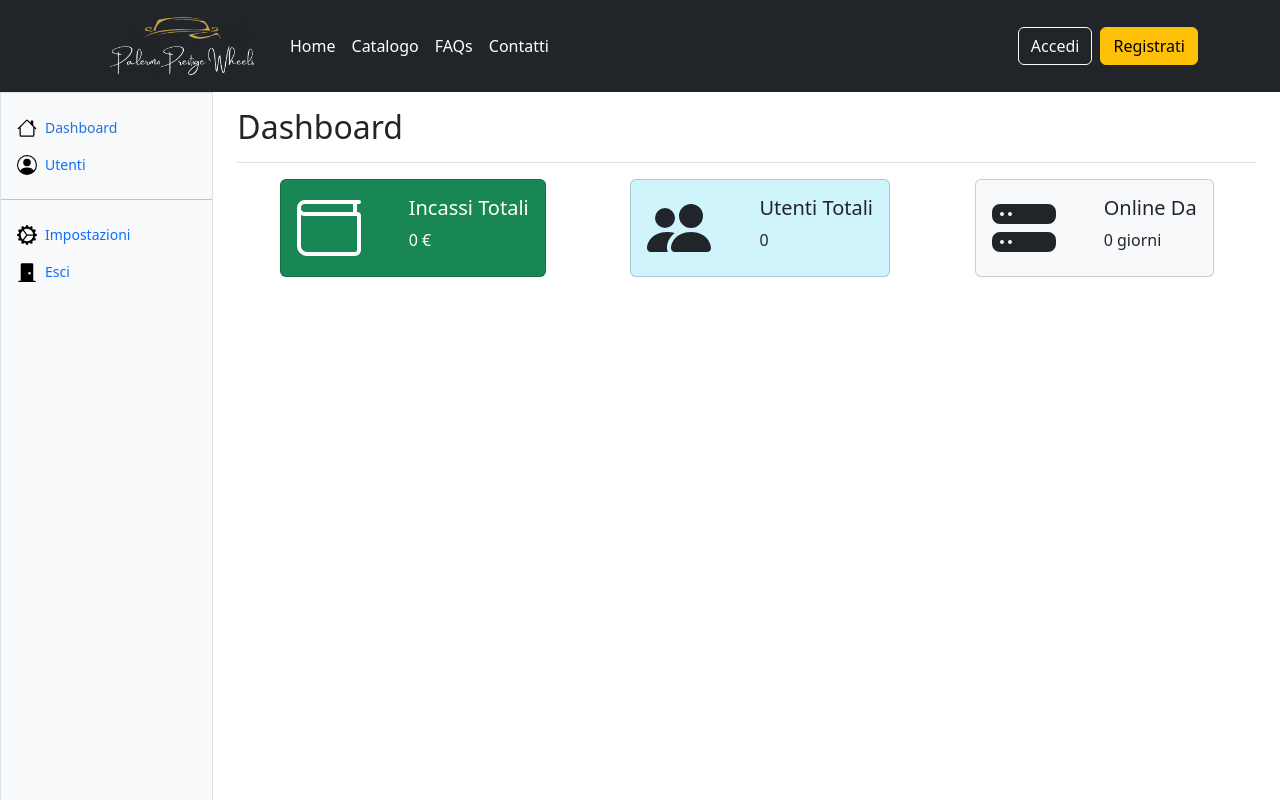
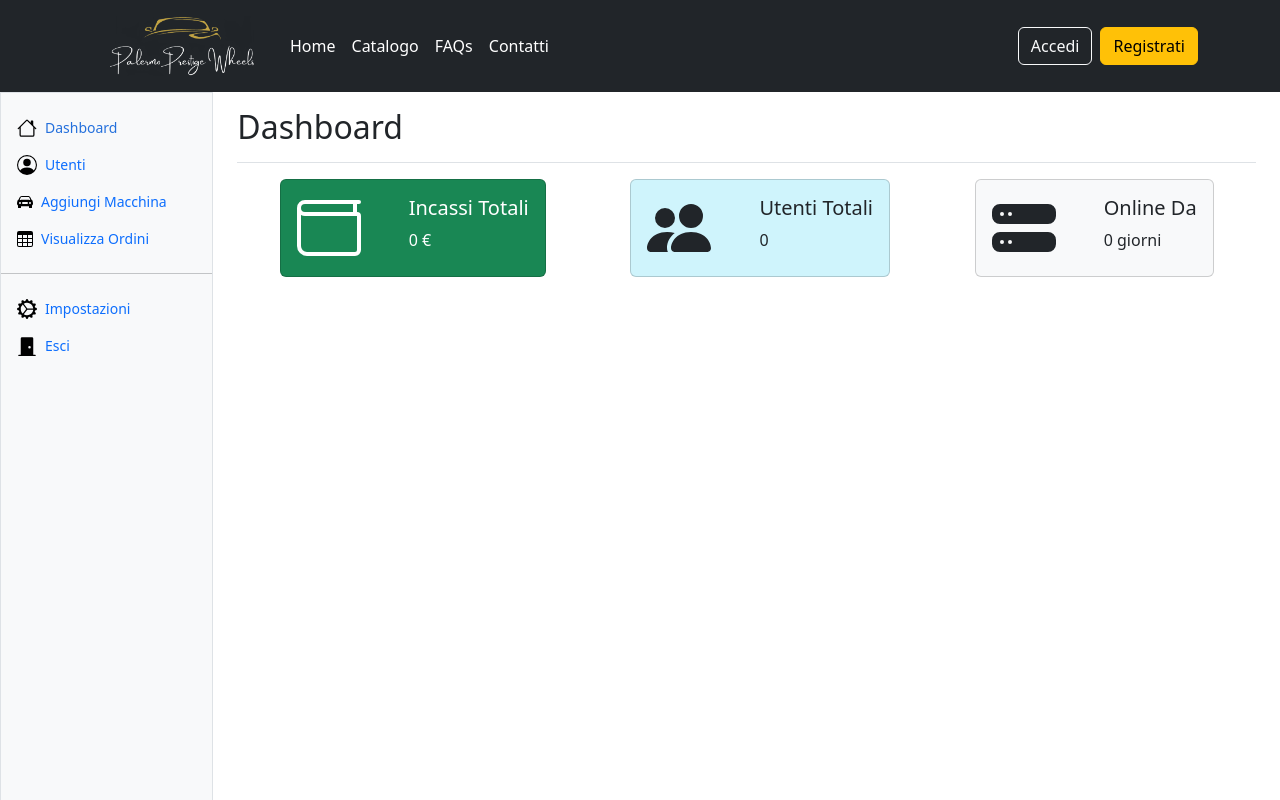
Before and after one commit to Samson270/AutonoleggioFrontend, an Angular app: page /admin-page in a window 1280 px wide. Shown: the top 800 px of the page. Built offline with nearby package versions, Linux system fonts and the light colour scheme.

Commit message:
fix dashboard admin

```diff
--- a/src/app/Components/admin-page/admin-page.component.html
+++ b/src/app/Components/admin-page/admin-page.component.html
@@ -11,7 +11,7 @@
                 <div class="offcanvas-body d-md-flex flex-column p-0 pt-lg-3 overflow-y-auto">
                     <ul class="nav flex-column">
                         <li class="nav-item">
-                            <a class="nav-link d-flex align-items-center gap-2 active" aria-current="page" href="#">
+                            <a routerLink="admin-page" class="nav-link d-flex align-items-center gap-2 active" aria-current="page" href="#">
                                 <svg xmlns="http://www.w3.org/2000/svg" width="20" height="20" fill="black"
                                     class="bi bi-house" viewBox="0 0 16 16">
                                     <path
@@ -29,6 +29,22 @@
                                         d="M0 8a8 8 0 1 1 16 0A8 8 0 0 1 0 8zm8-7a7 7 0 0 0-5.468 11.37C3.242 11.226 4.805 10 8 10s4.757 1.225 5.468 2.37A7 7 0 0 0 8 1z" />
                                 </svg>
                                 Utenti
+                            </a>
+                        </li>
+                        <li class="nav-item">
+                            <a class="nav-link d-flex align-items-center gap-2" href="#">
+                                <svg xmlns="http://www.w3.org/2000/svg" width="16" height="16" fill="black" class="bi bi-car-front-fill" viewBox="0 0 16 16">
+                                    <path d="M2.52 3.515A2.5 2.5 0 0 1 4.82 2h6.362c1 0 1.904.596 2.298 1.515l.792 1.848c.075.175.21.319.38.404.5.25.855.715.965 1.262l.335 1.679c.033.161.049.325.049.49v.413c0 .814-.39 1.543-1 1.997V13.5a.5.5 0 0 1-.5.5h-2a.5.5 0 0 1-.5-.5v-1.338c-1.292.048-2.745.088-4 .088s-2.708-.04-4-.088V13.5a.5.5 0 0 1-.5.5h-2a.5.5 0 0 1-.5-.5v-1.892c-.61-.454-1-1.183-1-1.997v-.413a2.5 2.5 0 0 1 .049-.49l.335-1.68c.11-.546.465-1.012.964-1.261a.807.807 0 0 0 .381-.404l.792-1.848ZM3 10a1 1 0 1 0 0-2 1 1 0 0 0 0 2Zm10 0a1 1 0 1 0 0-2 1 1 0 0 0 0 2ZM6 8a1 1 0 0 0 0 2h4a1 1 0 1 0 0-2H6ZM2.906 5.189a.51.51 0 0 0 .497.731c.91-.073 3.35-.17 4.597-.17 1.247 0 3.688.097 4.597.17a.51.51 0 0 0 .497-.731l-.956-1.913A.5.5 0 0 0 11.691 3H4.309a.5.5 0 0 0-.447.276L2.906 5.19Z"/>
+                                  </svg>
+                                Aggiungi Macchina
+                            </a>
+                        </li>
+                        <li class="nav-item">
+                            <a class="nav-link d-flex align-items-center gap-2" href="#">
+                                <svg xmlns="http://www.w3.org/2000/svg" width="16" height="16" fill="black" class="bi bi-table" viewBox="0 0 16 16">
+                                    <path d="M0 2a2 2 0 0 1 2-2h12a2 2 0 0 1 2 2v12a2 2 0 0 1-2 2H2a2 2 0 0 1-2-2V2zm15 2h-4v3h4V4zm0 4h-4v3h4V8zm0 4h-4v3h3a1 1 0 0 0 1-1v-2zm-5 3v-3H6v3h4zm-5 0v-3H1v2a1 1 0 0 0 1 1h3zm-4-4h4V8H1v3zm0-4h4V4H1v3zm5-3v3h4V4H6zm4 4H6v3h4V8z"/>
+                                  </svg>
+                                Visualizza Ordini
                             </a>
                         </li>
                     </ul>
```
